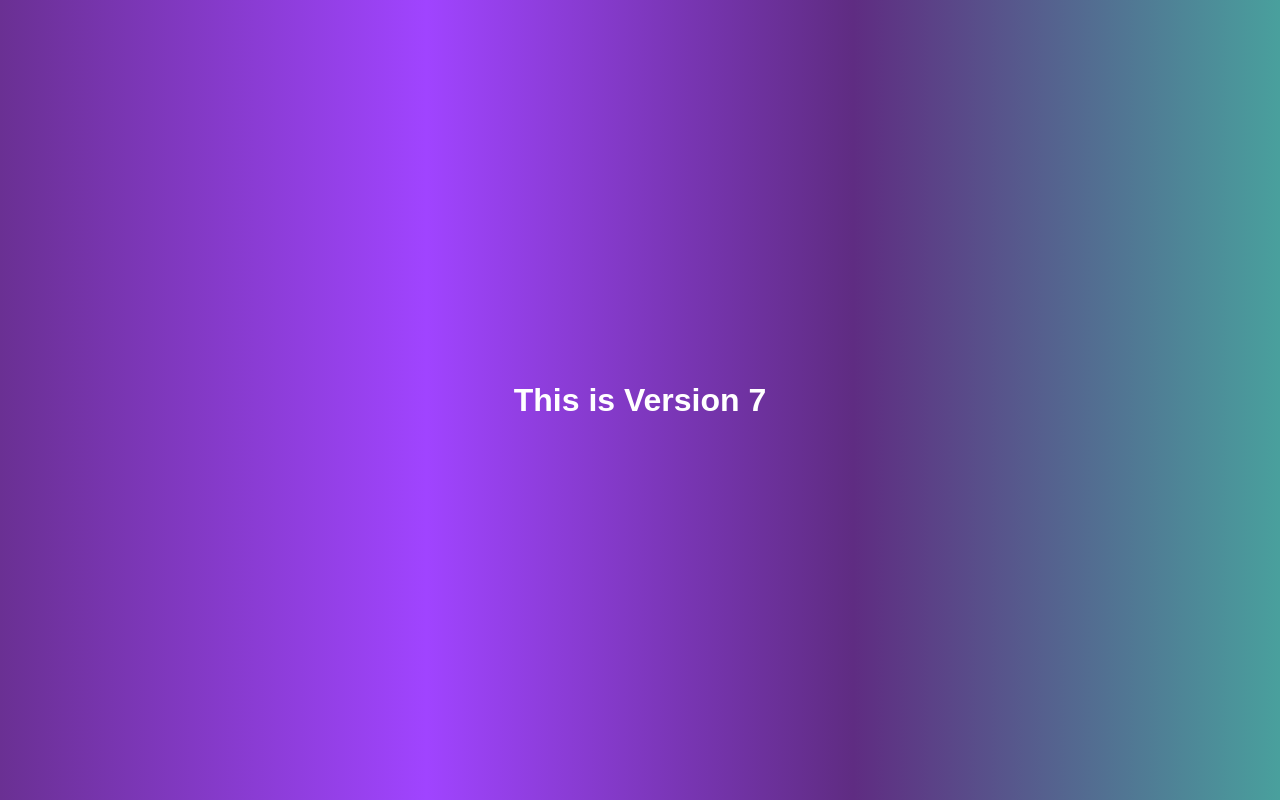
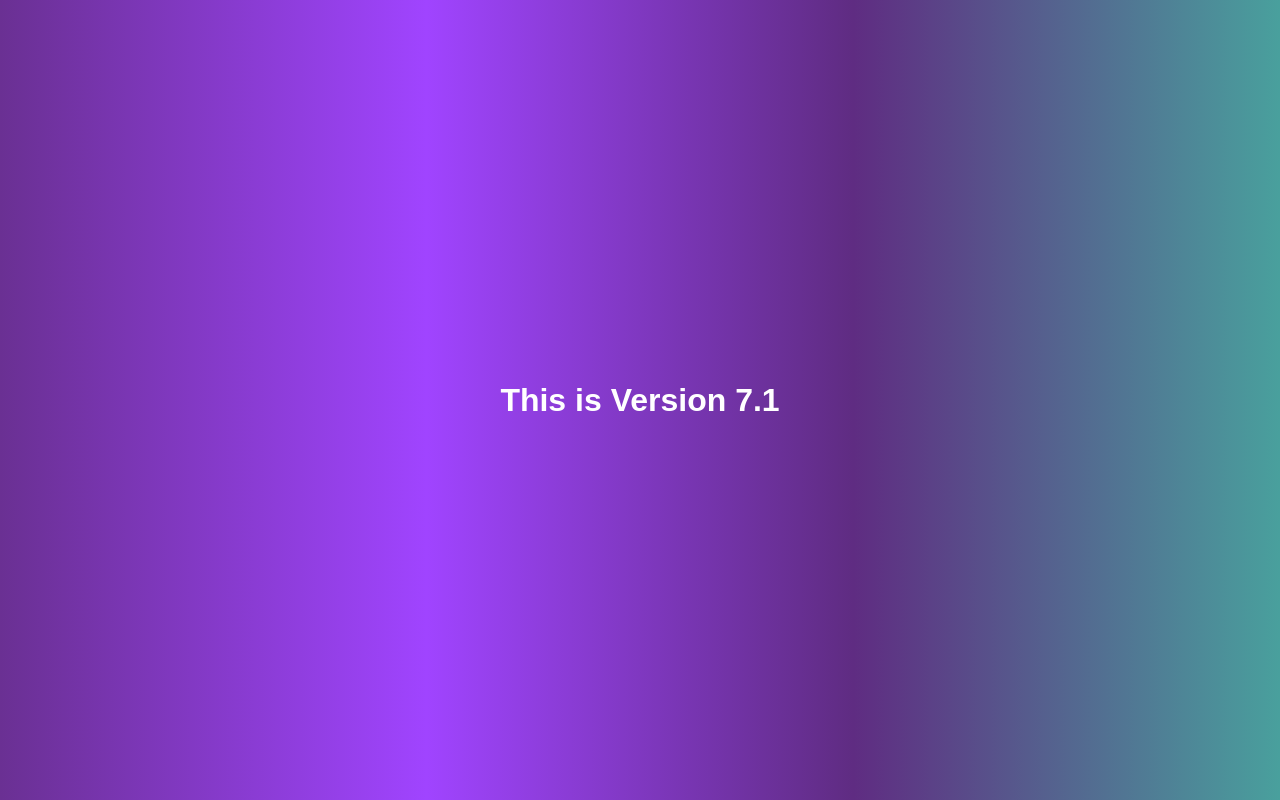
Before and after one commit to rrgh7/firstrepo, a plain HTML site: page index.html in a window 1280 px wide. Drawn offline with Linux system fonts and the light colour scheme.

Commit message:
Change Version to 7.1

```diff
--- a/index.html
+++ b/index.html
@@ -7,7 +7,7 @@
     <title>Document</title>
 </head>
 <body>
-    <h1>This is Version 7</h1>
+    <h1>This is Version 7.1</h1>
 
 </body>
 </html>
```
